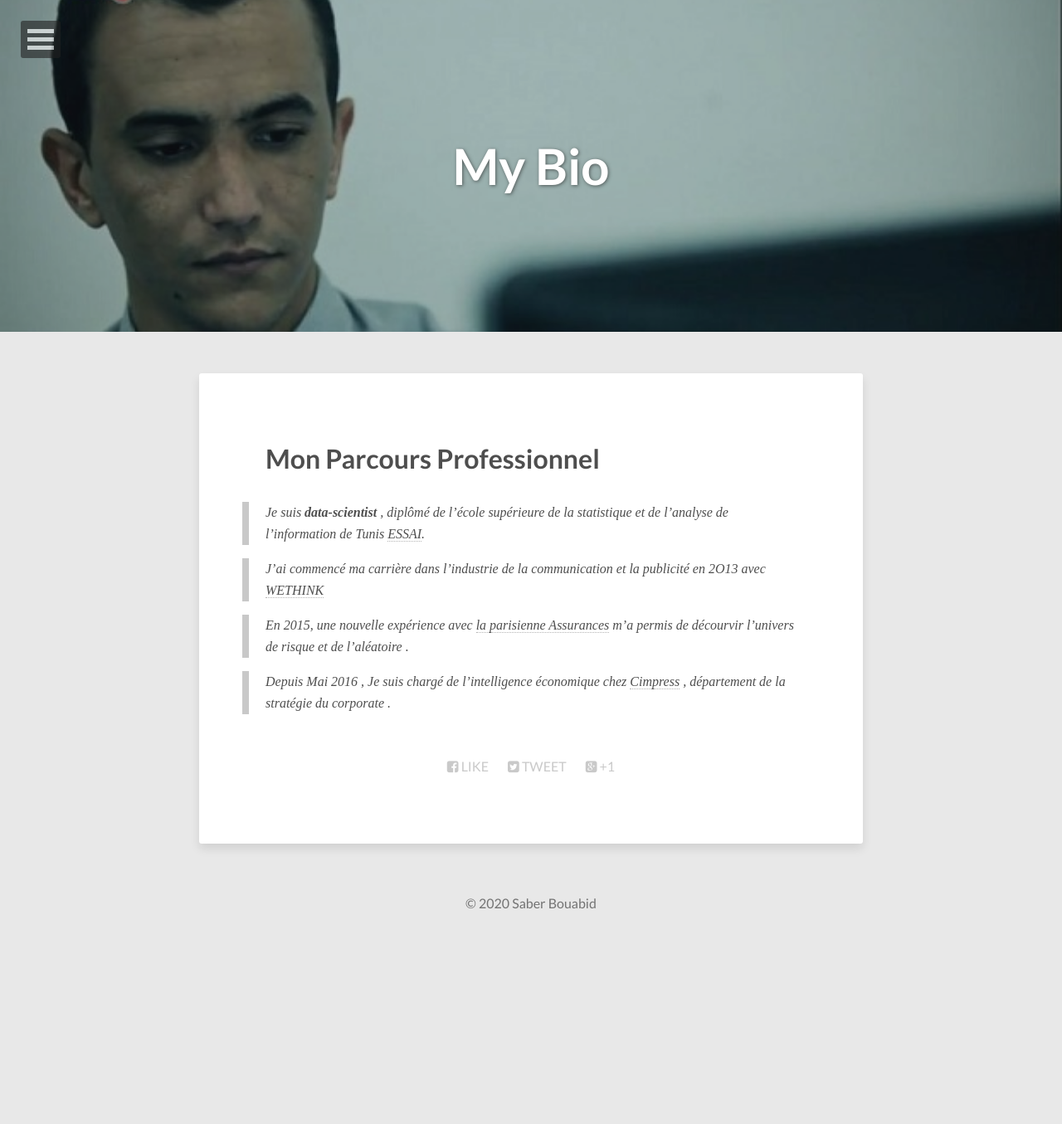
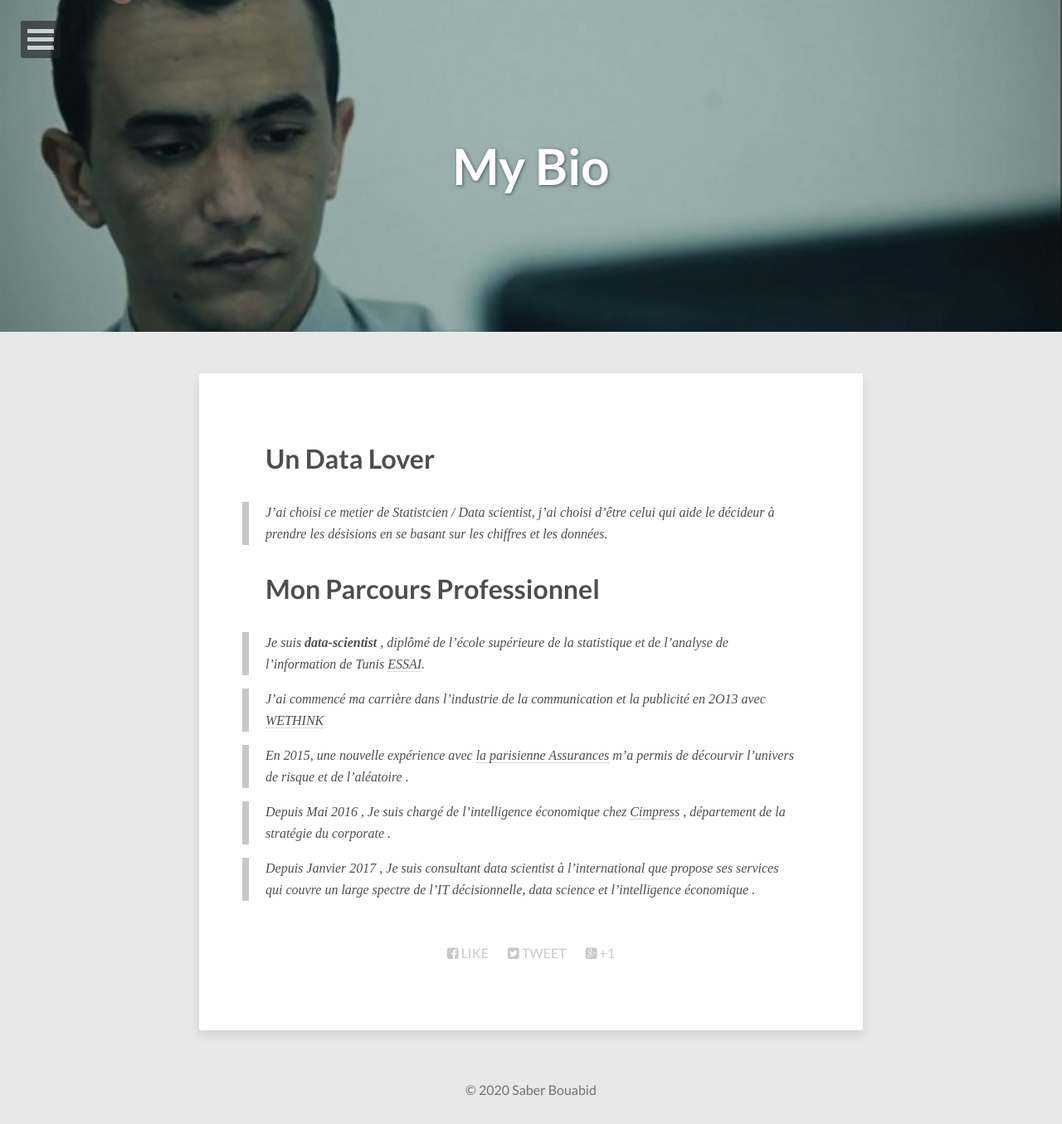
Before and after one commit to saberbouabid/WEBS, a Jekyll site: the page built from about/index.md, in a window 1280 px wide. Shown: the whole page at 83% size. Built offline with Jekyll 4.4.1, drawn with Linux system fonts in a browser that asks for light colours; nearby versions of some CDN libraries; before the commit the page ends 1130 px from its top, so only the background shows below that.

Commit message:
Update index.md

```diff
--- a/about/index.md
+++ b/about/index.md
@@ -8,6 +8,9 @@ image:
 comments: false
 ---
 
+# Un Data Lover
+> J'ai choisi ce metier de Statistcien / Data scientist, j'ai choisi d'être celui qui aide le décideur à prendre les désisions en se basant sur les chiffres et les données.
+
 # Mon Parcours Professionnel
 > Je suis  **data-scientist** , diplômé de l'école supérieure de la statistique et de l’analyse de l’information de Tunis [ESSAI](http://www.essai.rnu.tn).
 
@@ -16,3 +19,5 @@ comments: false
 > En 2015, une nouvelle expérience avec [la parisienne Assurances](http://la-parisienne.fr) m'a permis de décourvir l'univers de risque et de l'aléatoire .
 
 > Depuis Mai 2016 , Je suis chargé de l'intelligence économique chez [Cimpress](http://www.cimpress.com) , département de la stratégie du corporate .
+
+> Depuis Janvier 2017 , Je suis consultant data scientist à l'international que propose ses services  qui couvre un large spectre de l'IT décisionnelle, data science et l'intelligence économique .
```
